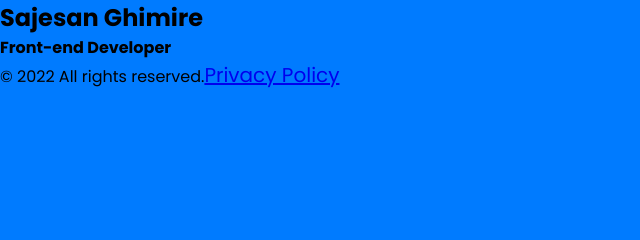
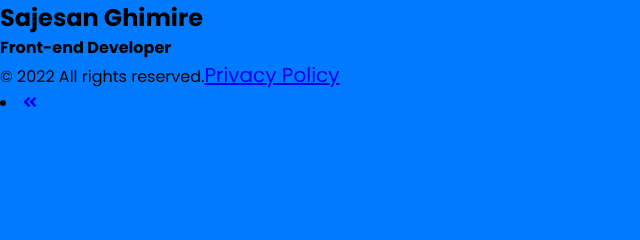
Before and after one commit to SajesanGhimire/Quiz, a plain HTML site: page index.html in a window 1280 px wide. Shown: the top 240 px of the page, 0-640 px from the left. Drawn offline with Linux system fonts and the light colour scheme.

Commit message:
Update index.html

```diff
--- a/index.html
+++ b/index.html
@@ -89,5 +89,10 @@
                 <h2>Sajesan Ghimire</h2>
                 <h4>Front-end Developer</h4>
             <p>&copy; 2022 All rights reserved.<a href="https://sajesanghimire.com.np/Privacy%20Policy.html"target="_blank" style="font-size:20px;">Privacy Policy</a></p>
-    </footer>
+   <li>
+                            <a href="https://sajesanghimire.com.np/" target="_blank" >
+                    <i class="fa fa-angle-double-left" aria-hidden="true"></i>
+                                </a>
+                    </li>
+            </footer>
 </html>
```
